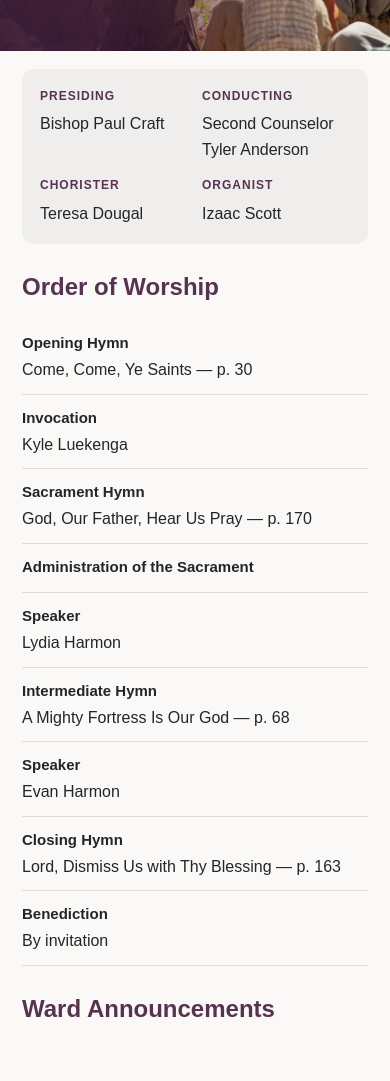
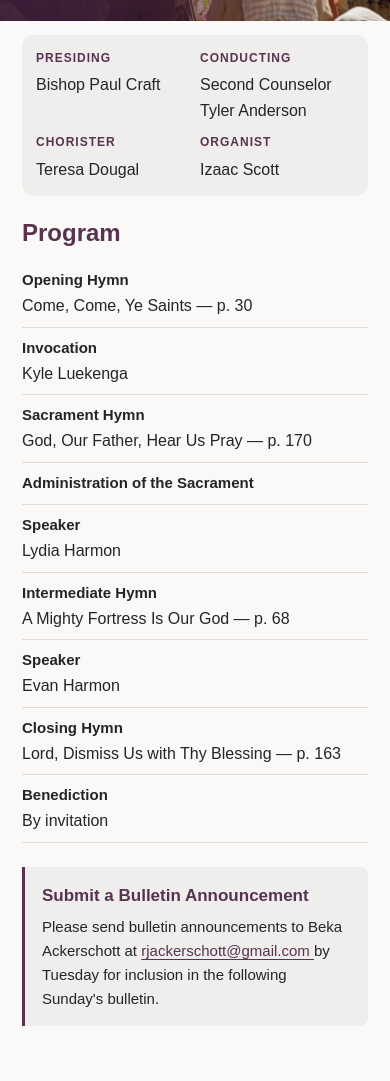
Before and after one commit to bekajane77/Caldwell2ndBulletin, a plain HTML site: page index.html in a window 390 px wide. Shown: the part 189-1270 px from the top of the page. Drawn offline with Linux system fonts and the light colour scheme.

Commit message:
Refactor CSS styles and add submission section
Updated styles for various elements and added submission information section.

```diff
--- a/index.html
+++ b/index.html
@@ -94,17 +94,17 @@ h2 {
   color: var(--purple);
   font-size: 27px;
   line-height: 1.25;
-  margin: 40px 0 18px;
+  margin: 34px 0 14px;
 }
 
 /* LEADERSHIP */
 
 .leadership {
   display: grid;
-  grid-template-columns: repeat(2, 1fr);
-  gap: 22px;
+  grid-template-columns: repeat(2, minmax(0, 1fr));
+  gap: 18px;
   background: var(--panel);
-  padding: 24px;
+  padding: 22px;
   border-radius: 12px;
 }
 
@@ -120,16 +120,16 @@ h2 {
   font-size: 12px;
   font-weight: bold;
   letter-spacing: 1px;
-  margin-bottom: 5px;
+  margin-bottom: 4px;
 }
 
-/* ORDER OF WORSHIP */
+/* PROGRAM */
 
 .program-row {
   display: grid;
   grid-template-columns: 40% minmax(0, 1fr);
   gap: 15px;
-  padding: 14px 0;
+  padding: 11px 0;
   border-bottom: 1px solid var(--line);
 }
 
@@ -149,7 +149,7 @@ a {
 /* ANNOUNCEMENTS */
 
 .announcement {
-  padding: 20px 0;
+  padding: 15px 0;
   border-bottom: 1px solid var(--line);
 }
 
@@ -168,6 +168,27 @@ a {
 
 .announcement p {
   margin: 5px 0 10px;
+}
+
+/* SUBMISSION INFORMATION */
+
+.submission {
+  margin-top: 32px;
+  padding: 20px 22px;
+  border-left: 3px solid var(--purple);
+  background: var(--panel);
+  border-radius: 0 8px 8px 0;
+}
+
+.submission h3 {
+  color: var(--purple);
+  font-size: 17px;
+  margin: 0 0 6px;
+}
+
+.submission p {
+  margin: 0;
+  font-size: 15px;
 }
 
 /* FOOTER */
@@ -193,10 +214,9 @@ footer h2 {
 @media screen and (max-width: 600px) {
 
   header {
-    height: 240px;
+    height: 210px;
     min-height: 0;
-    padding: 18px 22px;
-
+    padding: 14px 22px;
     background-position: 38% center;
 
     background-image:
@@ -230,27 +250,33 @@ footer h2 {
   }
 
   main {
-    padding-top: 18px;
+    padding-top: 14px;
   }
 
   .leadership {
-    gap: 14px;
-    padding: 18px;
+    gap: 10px;
+    padding: 14px;
   }
 
   main h2 {
     font-size: 24px;
-    margin-top: 28px;
+    margin-top: 22px;
+    margin-bottom: 12px;
   }
 
   .program-row {
     grid-template-columns: 1fr;
-    gap: 2px;
-    padding: 11px 0;
+    gap: 1px;
+    padding: 8px 0;
   }
 
   .announcement {
-    padding: 15px 0;
+    padding: 12px 0;
+  }
+
+  .submission {
+    margin-top: 24px;
+    padding: 15px 17px;
   }
 }
 
@@ -284,8 +310,14 @@ footer h2 {
   }
 
   .program-row,
-  .announcement {
+  .announcement,
+  .submission {
     break-inside: avoid;
+  }
+
+  .submission {
+    background: white;
+    border-left: 2px solid #777;
   }
 
   footer {
@@ -323,11 +355,26 @@ footer h2 {
   <section class="leadership" id="leadership">
   </section>
 
-  <h2>Order of Worship</h2>
+  <h2>Program</h2>
   <section id="program"></section>
 
-  <h2>Ward Announcements</h2>
-  <section id="announcements"></section>
+  <section id="announcement-section" hidden>
+    <h2>Ward Announcements</h2>
+    <div id="announcements"></div>
+  </section>
+
+  <aside class="submission">
+    <h3>Submit a Bulletin Announcement</h3>
+    <p>
+      Please send bulletin announcements to
+      Beka Ackerschott at
+      <a href="mailto:rjackerschott@gmail.com">
+        rjackerschott@gmail.com
+      </a>
+      by Tuesday for inclusion in the
+      following Sunday's bulletin.
+    </p>
+  </aside>
 
 </main>
 
@@ -404,7 +451,7 @@ async function loadBulletin() {
       leadership.appendChild(div);
     });
 
-    // ORDER OF WORSHIP
+    // PROGRAM
 
     const program =
       document.getElementById('program');
@@ -442,12 +489,19 @@ async function loadBulletin() {
 
     // ANNOUNCEMENTS
 
+    const announcementSection =
+      document.getElementById('announcement-section');
+
     const announcements =
       document.getElementById('announcements');
 
     announcements.replaceChildren();
 
-    (data.announcements || []).forEach(item => {
+    const items = data.announcements || [];
+
+    announcementSection.hidden = items.length === 0;
+
+    items.forEach(item => {
       const div = document.createElement('div');
       div.className = 'announcement';
 
```
